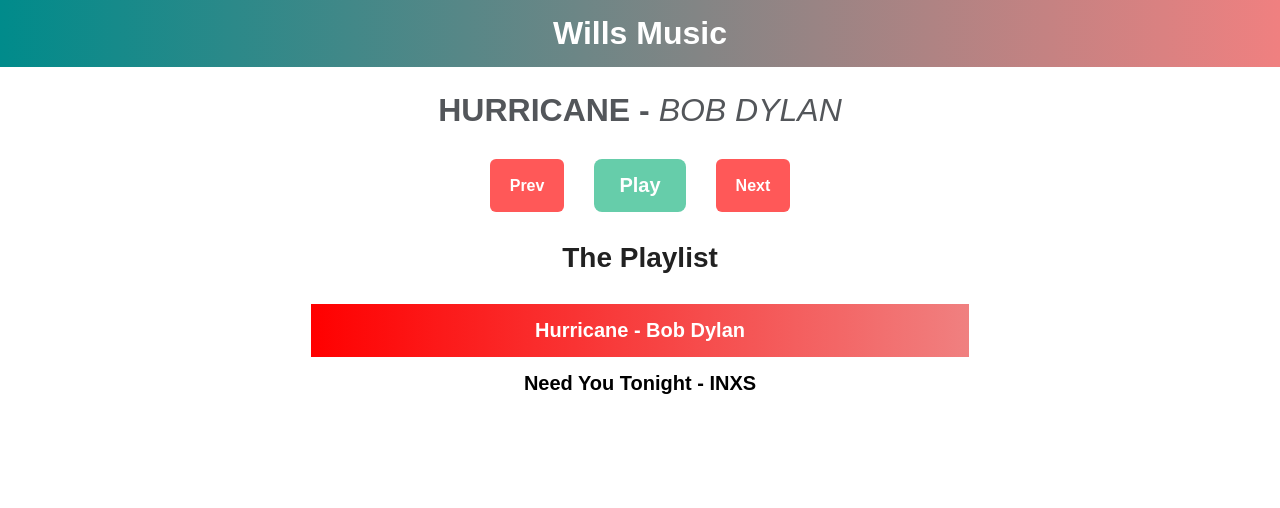
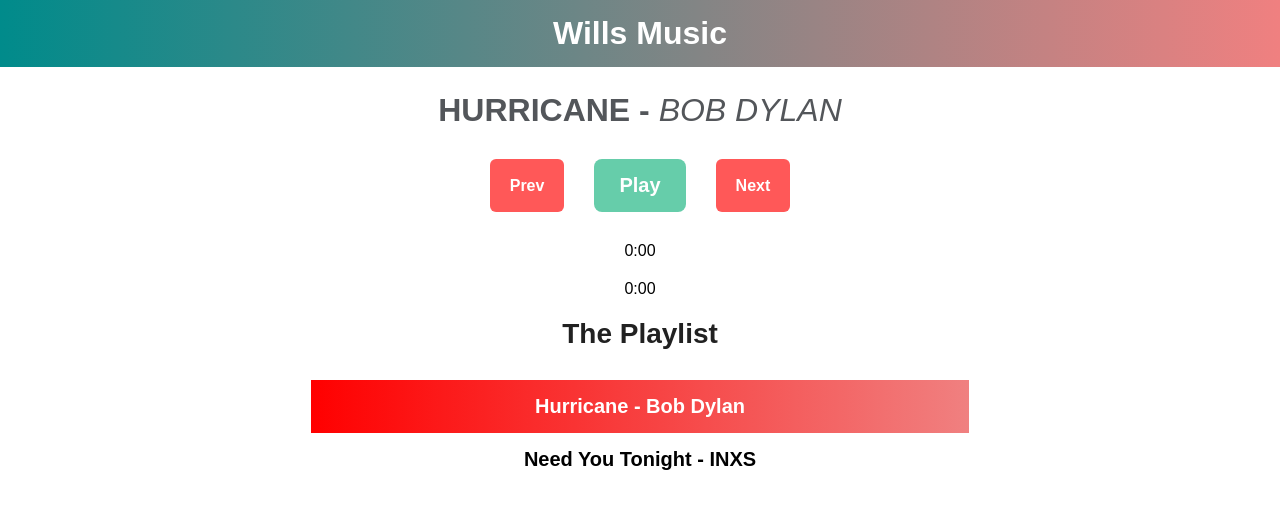
Before and after one commit to willdoescode/wills-music-player, a Vue app: page / in a window 1280 px wide. Shown: the top 508 px of the page. Built offline with nearby package versions, Linux system fonts and the light colour scheme.

Commit message:
added duration

```diff
--- a/package.json
+++ b/package.json
@@ -9,6 +9,8 @@
   },
   "dependencies": {
     "core-js": "^3.6.5",
+    "get-mp3-duration": "^1.0.0",
+    "mp3-duration": "^1.1.0",
     "vue": "^2.6.11"
   },
   "devDependencies": {
--- a/src/App.vue
+++ b/src/App.vue
@@ -12,6 +12,12 @@
           <button class="pause" v-else @click="pause">Pause</button>
           <button class="next" @click="next">Next</button>
         </div>
+        <div class="seek">
+          <div class="current" v-if="typeof this.currentTime === 'number'">{{ Math.round(currentTime / 60) }}:{{ Math.round(currentTime % 60) }}</div>
+          <div class="placeholder" v-else>0:00</div>
+          <div class="length" v-if="typeof this.duration === 'number'">{{ Math.round(this.duration / 60)}}:{{ Math.round(this.duration % 60)}}</div>
+          <div class="placeholder" v-else>0:00</div>
+        </div>
       </section>
       <section class="playlist">
         <h3>The Playlist</h3>
@@ -24,7 +30,6 @@
 </template>
 
 <script>
-
 export default {
   name: 'App',
   data() {
@@ -32,6 +37,9 @@
       current: {},
       index: 0,
       isPlaying: false,
+      player: new Audio(),
+      duration: Number,
+      currentTime: String,
       songs:[
         {
           title: 'Hurricane',
@@ -44,7 +52,6 @@
           src: require('@/assets/INXS-Need-You-Tonight.mp3')
         }
       ],
-      player: new Audio(),
     }
   },
   methods: {
@@ -83,11 +90,18 @@
       }
       this.current = this.songs[this.index]
       this.play(this.current)
+    },
+    updateTime() {
+      this.currentTime = this.player.currentTime
     }
   },
   created() {
     this.current = this.songs[this.index]
     this.player.src = this.current.src
+    this.player.addEventListener('playing', function () {
+      this.duration = this.player.duration
+      setInterval(this.updateTime, 1000)
+    }.bind(this))
   },
 }
 </script>
@@ -231,4 +245,16 @@
   color: white;
   background-image: linear-gradient(to right, red, lightcoral);
 }
+
+.seek {
+  margin: 0;
+  padding: 0;
+  display: block;
+  text-align: center;
+}
+
+.seek .placeholder, .length {
+  padding-bottom: 20px;
+}
+
 </style>
```
Also changed, not shown: 1 other file (tests, documents, lock files or other folders).
